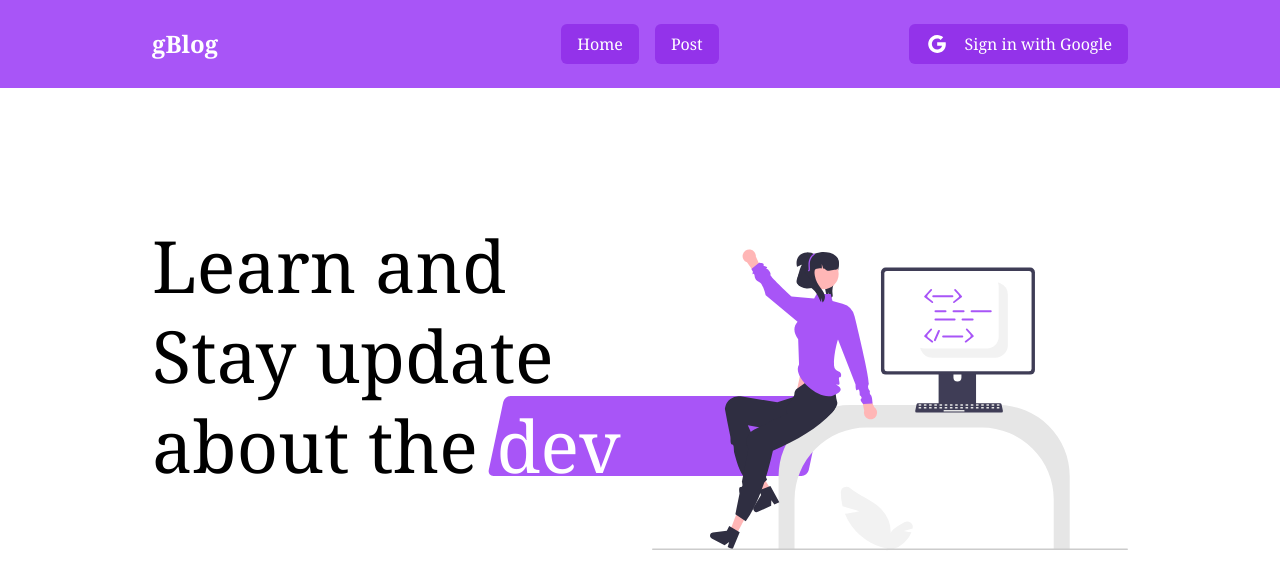
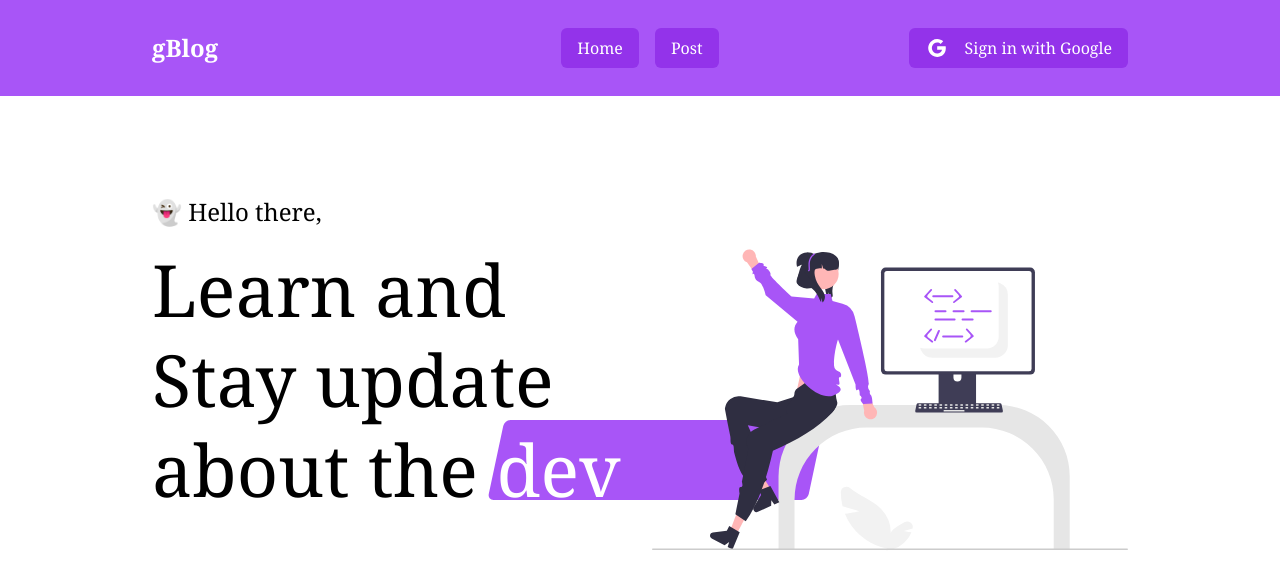
Before and after one commit to rodrigomsrocha/ghost-blog, a Next.js app: page / in a window 1280 px wide. Shown: the top 588 px of the page. Built offline with nearby package versions, Linux system fonts and the light colour scheme; no server answers.

Commit message:
some layout fixings

```diff
--- a/src/components/Header/index.tsx
+++ b/src/components/Header/index.tsx
@@ -4,7 +4,7 @@ import { SignInButton } from "../SignInButton";
 export function Header() {
   return (
     <div className="bg-purple-500 fixed top-0 left-0 right-0 z-20">
-      <header className="font-serif max-w-5xl mx-auto p-6 grid grid-cols-3 w-full items-center text-white">
+      <header className="h-24 font-serif max-w-5xl mx-auto p-6 grid grid-cols-3 w-full items-center text-white">
         <h1 className="text-2xl font-bold">gBlog</h1>
         <nav className="flex gap-4 justify-self-center">
           <Link href="/">
--- a/src/pages/index.tsx
+++ b/src/pages/index.tsx
@@ -3,12 +3,15 @@ import Image from "next/image";
 export default function Home() {
   return (
     <main className="font-serif max-w-5xl mx-auto p-6 grid grid-cols-home min-h-screen">
-      <h1 className="text-7xl self-center leading-tight">
-        Learn and Stay update about the{" "}
-        <span className="text-white relative after:rounded-md after:flex after:w-80 after:h-20 after:bg-purple-500 after:absolute after:top-0 after:left-0 after:-z-10 after:-skew-x-12">
-          dev world
-        </span>
-      </h1>
+      <div className="self-center">
+        <span className="text-2xl mb-4 block">👻 Hello there,</span>
+        <h1 className="text-7xl leading-tight">
+          Learn and Stay update about the{" "}
+          <span className="text-white relative after:rounded-md after:flex after:w-80 after:h-20 after:bg-purple-500 after:absolute after:top-0 after:left-0 after:-z-10 after:-skew-x-12">
+            dev world
+          </span>
+        </h1>
+      </div>
       <Image src="/hero.svg" width="100%" height="100%" />
     </main>
   );
--- a/src/pages/posts/index.tsx
+++ b/src/pages/posts/index.tsx
@@ -1,3 +1,7 @@
 export default function Posts() {
-  return <h1>posts</h1>;
+  return (
+    <main className="font-serif max-w-5xl mx-auto p-6 mt-24">
+      <h1>posts</h1>
+    </main>
+  );
 }
```
